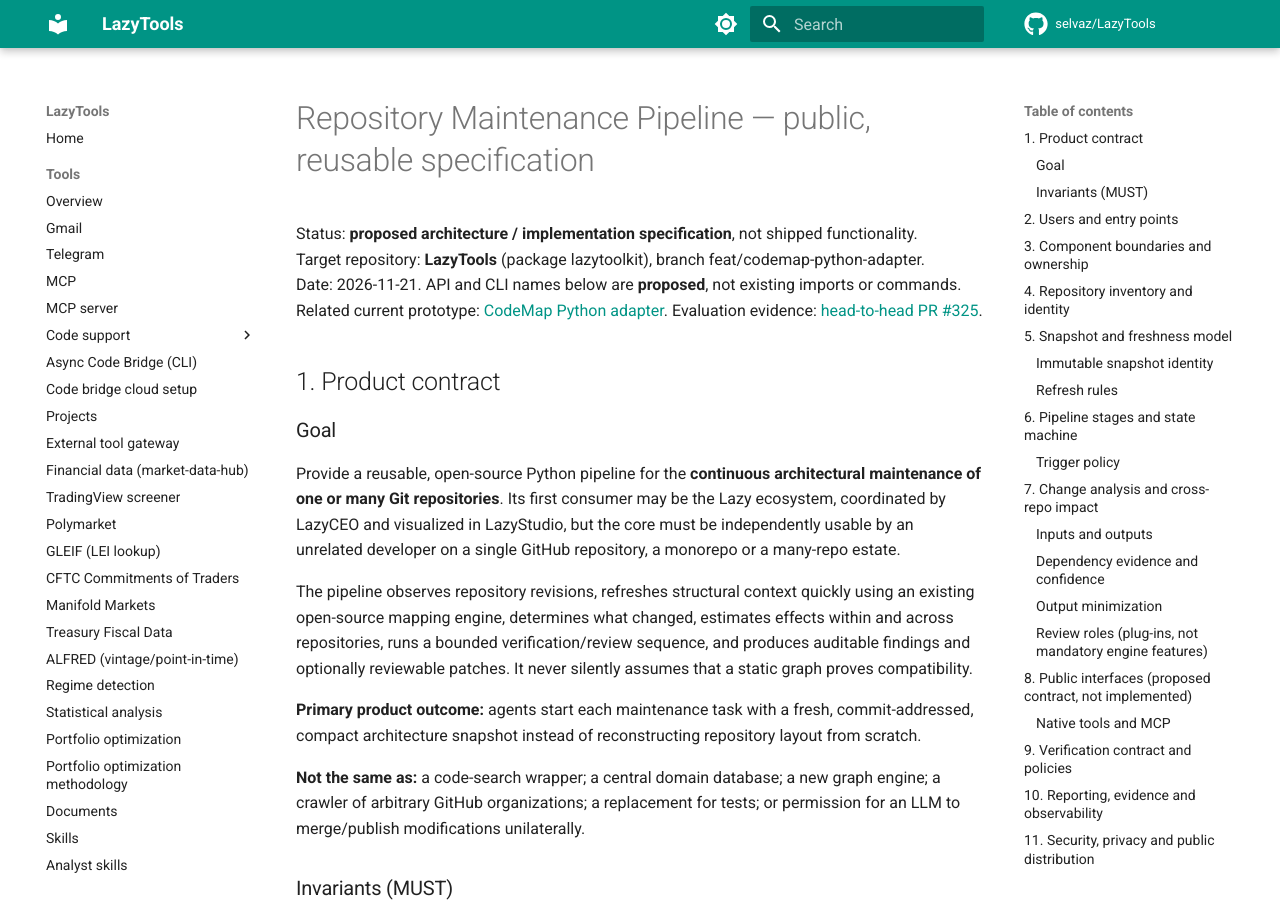
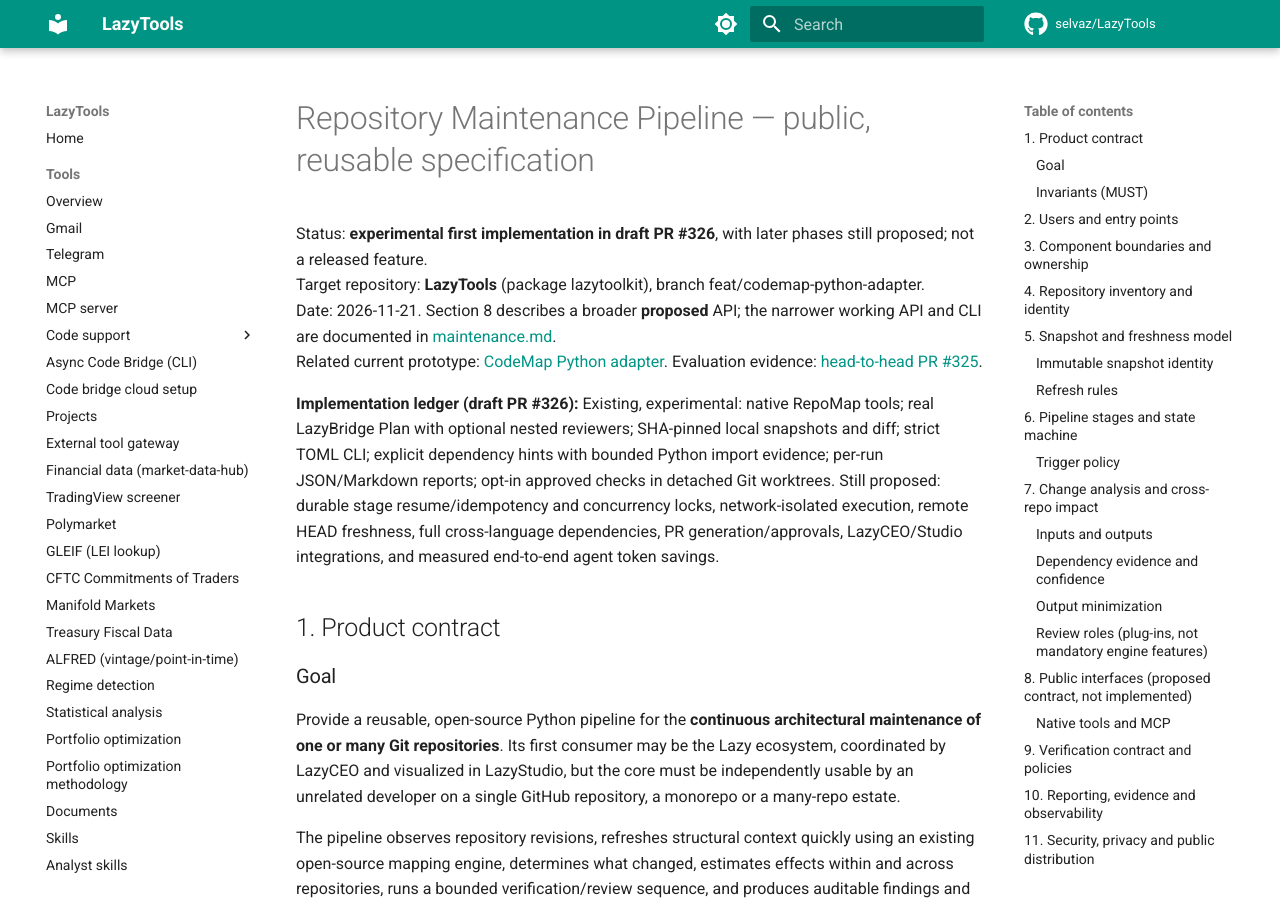
Before and after one commit to selvaz/LazyTools, an MkDocs documentation site: the page built from docs/repo-maintenance-pipeline-spec.md, in a window 1280 px wide and 900 px high. Built offline with MkDocs 1.6.1 and Material for MkDocs 9.7.7, drawn with Linux system fonts in a browser that asks for light colours; comment, search, counter and statistics services are not loaded.

Commit message:
docs(maintenance): reconcile public specification with experimental implemented features

```diff
--- a/docs/repo-maintenance-pipeline-spec.md
+++ b/docs/repo-maintenance-pipeline-spec.md
@@ -1,9 +1,11 @@
 # Repository Maintenance Pipeline — public, reusable specification
 
-Status: **proposed architecture / implementation specification**, not shipped functionality.
+Status: **experimental first implementation in draft PR #326**, with later phases still proposed; not a released feature.
 Target repository: **LazyTools** (package lazytoolkit), branch feat/codemap-python-adapter.
-Date: 2026-11-21. API and CLI names below are **proposed**, not existing imports or commands.
+Date: 2026-11-21. Section 8 describes a broader **proposed** API; the narrower working API and CLI are documented in [maintenance.md](maintenance.md).
 Related current prototype: [CodeMap Python adapter](codemap.md). Evaluation evidence: [head-to-head PR #325](https://github.com/selvaz/LazyTools/pull/325).
+
+**Implementation ledger (draft PR #326):** Existing, experimental: native RepoMap tools; real LazyBridge Plan with optional nested reviewers; SHA-pinned local snapshots and diff; strict TOML CLI; explicit dependency hints with bounded Python import evidence; per-run JSON/Markdown reports; opt-in approved checks in detached Git worktrees. Still proposed: durable stage resume/idempotency and concurrency locks, network-isolated execution, remote HEAD freshness, full cross-language dependencies, PR generation/approvals, LazyCEO/Studio integrations, and measured end-to-end agent token savings.
 
 ## 1. Product contract
 
```
